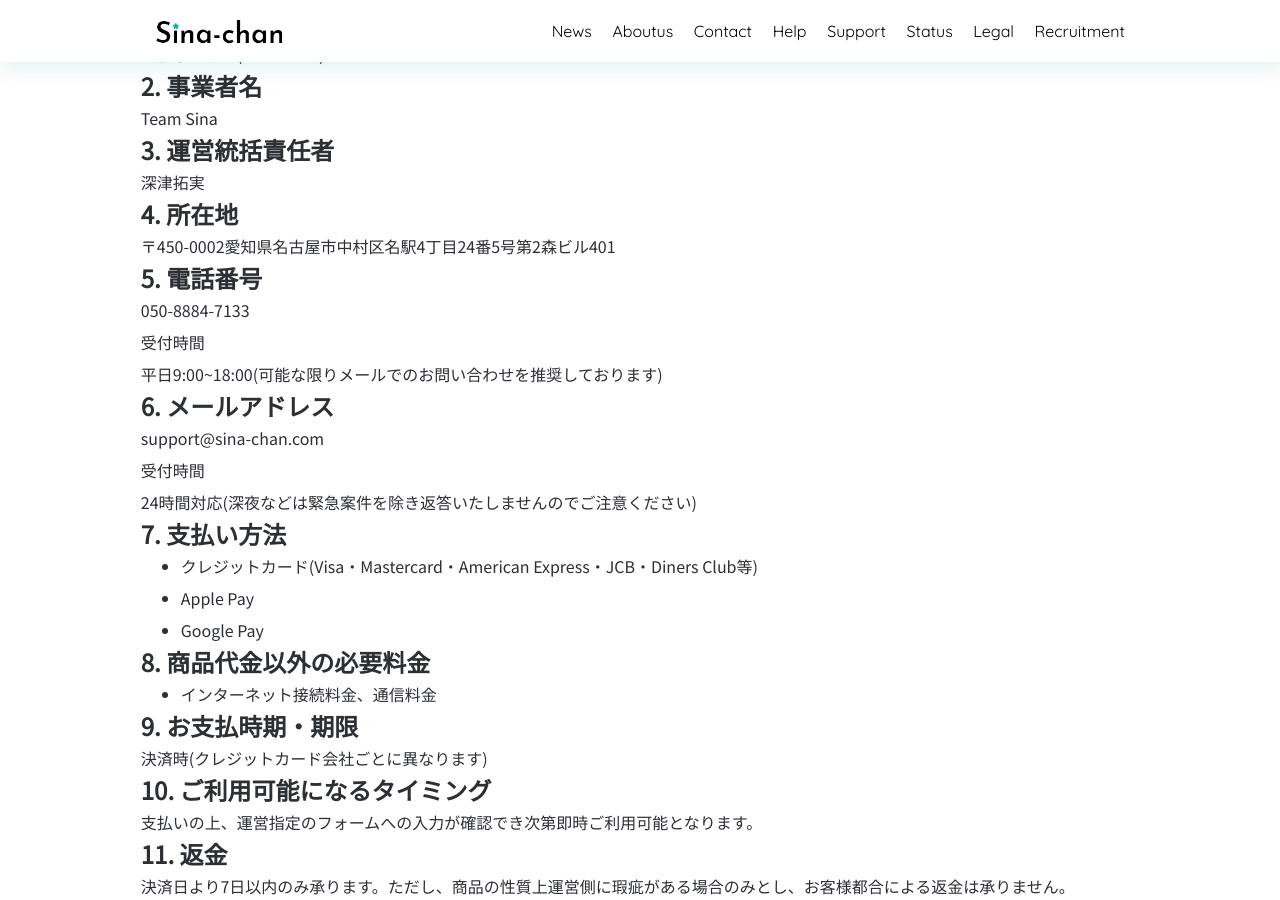
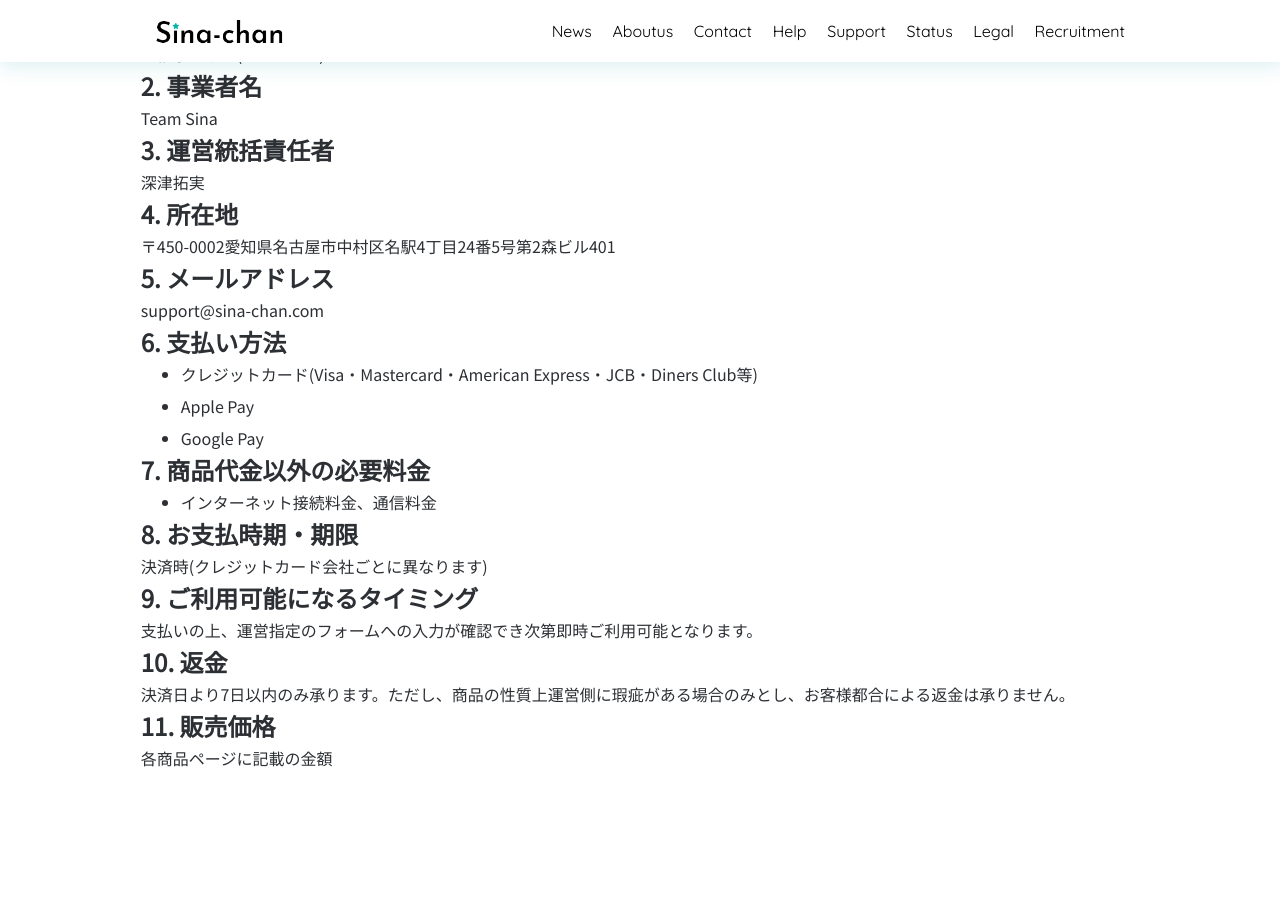
Before and after one commit to SinaKitagami/sinakitagami.github.io, a Jekyll site: the page built from _posts/legal/2023-06-28-tradelaw.md, in a window 1280 px wide and 900 px high, scrolled down 326 px. Built offline with Jekyll 4.4.1, drawn with Linux system fonts in a browser that asks for light colours; nearby versions of some CDN libraries; a script that is not in the unit is left out.

Commit message:
2023-06-28-tradelaw.md を更新

```diff
--- a/_posts/legal/2023-06-28-tradelaw.md
+++ b/_posts/legal/2023-06-28-tradelaw.md
@@ -17,26 +17,35 @@ Team Sina
 深津拓実
 
 ## 4. 所在地
+
 〒450-0002愛知県名古屋市中村区名駅4丁目24番5号第2森ビル401
-## 5. 電話番号
-050-8884-7133<br>
-受付時間<br>平日9:00~18:00(可能な限りメールでのお問い合わせを推奨しております)
-## 6. メールアドレス
-support@sina-chan.com<br>
-受付時間<br>24時間対応(深夜などは緊急案件を除き返答いたしませんのでご注意ください)
-## 7. 支払い方法
+
+## 5. メールアドレス
+
+support@sina-chan.com
+
+## 6. 支払い方法
+
 - クレジットカード(Visa・Mastercard・American Express・JCB・Diners Club等)
 - Apple Pay
 - Google Pay
 
-## 8. 商品代金以外の必要料金
+## 7. 商品代金以外の必要料金
+
 - インターネット接続料金、通信料金
 
-## 9. お支払時期・期限
+## 8. お支払時期・期限
+
 決済時(クレジットカード会社ごとに異なります)
-## 10. ご利用可能になるタイミング
+
+## 9. ご利用可能になるタイミング
+
 支払いの上、運営指定のフォームへの入力が確認でき次第即時ご利用可能となります。
-## 11. 返金
+
+## 10. 返金
+
 決済日より7日以内のみ承ります。ただし、商品の性質上運営側に瑕疵がある場合のみとし、お客様都合による返金は承りません。
-## 12. 販売価格
+
+## 11. 販売価格
+
 各商品ページに記載の金額
```
